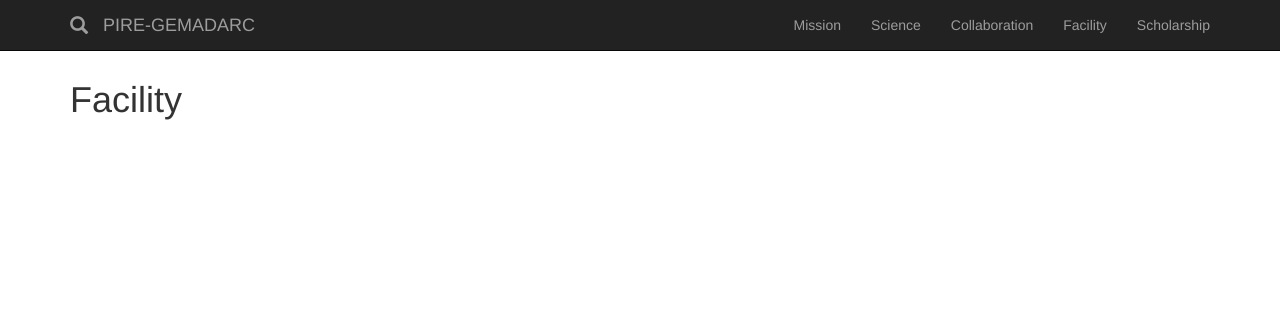
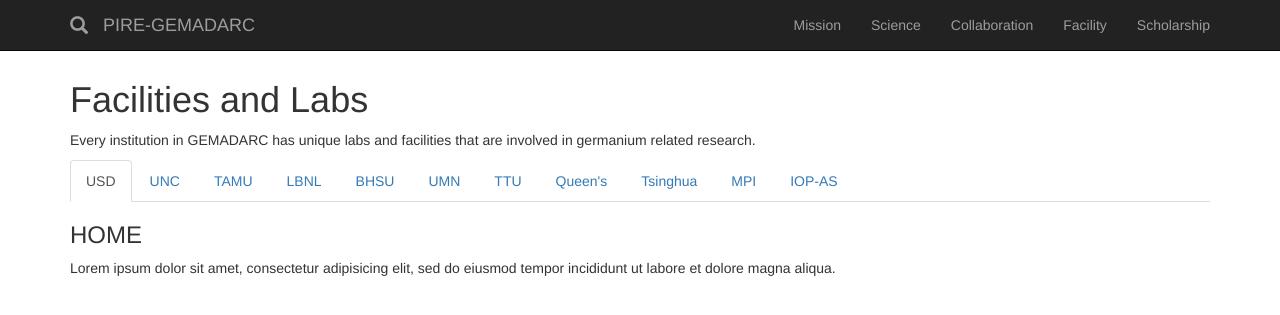
Before and after one commit to gemadarc/gemadarc.github.io, a Jekyll site: the page built from facility.md, in a window 1280 px wide. Shown: the top 315 px of the page. Built offline with Jekyll 4.4.1, drawn with Linux system fonts in a browser that asks for light colours; nearby versions of some CDN libraries; our own code applies the rules of GitHub Pages for plain Markdown files.

Commit message:
Added Facility backend

```diff
--- a/facility.md
+++ b/facility.md
@@ -1,3 +1,66 @@
 ---
 ---
-# Facility
+# Facilities and Labs
+  <p>Every institution in GEMADARC has unique labs and facilities that are involved in germanium related research. </p>
+
+  <ul class="nav nav-tabs">
+    <li class="active"><a data-toggle="tab" href="#home">USD</a></li>
+    <li><a data-toggle="tab" href="#menu1">UNC</a></li>
+    <li><a data-toggle="tab" href="#menu2">TAMU</a></li>
+    <li><a data-toggle="tab" href="#menu3">LBNL</a></li>
+	<li><a data-toggle="tab" href="#menu4">BHSU</a></li>
+	<li><a data-toggle="tab" href="#menu5">UMN</a></li>
+	<li><a data-toggle="tab" href="#menu6">TTU</a></li>
+	<li><a data-toggle="tab" href="#menu7">Queen's</a></li>
+	<li><a data-toggle="tab" href="#menu8">Tsinghua</a></li>
+	<li><a data-toggle="tab" href="#menu9">MPI</a></li>
+	<li><a data-toggle="tab" href="#menu10">IOP-AS</a></li>
+  </ul>
+
+  <div class="tab-content">
+    <div id="home" class="tab-pane fade in active">
+      <h3>HOME</h3>
+      <p>Lorem ipsum dolor sit amet, consectetur adipisicing elit, sed do eiusmod tempor incididunt ut labore et dolore magna aliqua.</p>
+    </div>
+    <div id="menu1" class="tab-pane fade">
+      <h3>Menu 1</h3>
+      <p>Ut enim ad minim veniam, quis nostrud exercitation ullamco laboris nisi ut aliquip ex ea commodo consequat.</p>
+    </div>
+    <div id="menu2" class="tab-pane fade">
+      <h3>Menu 2</h3>
+      <p>Sed ut perspiciatis unde omnis iste natus error sit voluptatem accusantium doloremque laudantium, totam rem aperiam.</p>
+    </div>
+    <div id="menu3" class="tab-pane fade">
+      <h3>Menu 3</h3>
+      <p>Eaque ipsa quae ab illo inventore veritatis et quasi architecto beatae vitae dicta sunt explicabo.</p>
+    </div>
+	    <div id="menu4" class="tab-pane fade">
+      <h3>Menu 3</h3>
+      <p>Eaque ipsa quae ab illo inventore veritatis et quasi architecto beatae vitae dicta sunt explicabo.</p>
+    </div>
+	    <div id="menu5" class="tab-pane fade">
+      <h3>Menu 3</h3>
+      <p>Eaque ipsa quae ab illo inventore veritatis et quasi architecto beatae vitae dicta sunt explicabo.</p>
+    </div>
+	    <div id="menu6" class="tab-pane fade">
+      <h3>Menu 3</h3>
+      <p>Eaque ipsa quae ab illo inventore veritatis et quasi architecto beatae vitae dicta sunt explicabo.</p>
+    </div>
+	    <div id="menu7" class="tab-pane fade">
+      <h3>Menu 3</h3>
+      <p>Eaque ipsa quae ab illo inventore veritatis et quasi architecto beatae vitae dicta sunt explicabo.</p>
+    </div>
+	    <div id="menu8" class="tab-pane fade">
+      <h3>Menu 3</h3>
+      <p>Eaque ipsa quae ab illo inventore veritatis et quasi architecto beatae vitae dicta sunt explicabo.</p>
+    </div>
+	    <div id="menu9" class="tab-pane fade">
+      <h3>Menu 3</h3>
+      <p>Eaque ipsa quae ab illo inventore veritatis et quasi architecto beatae vitae dicta sunt explicabo.</p>
+    </div>
+	    <div id="menu10" class="tab-pane fade">
+      <h3>Menu 3</h3>
+      <p>Eaque ipsa quae ab illo inventore veritatis et quasi architecto beatae vitae dicta sunt explicabo.</p>
+    </div>
+
+  </div>
```
